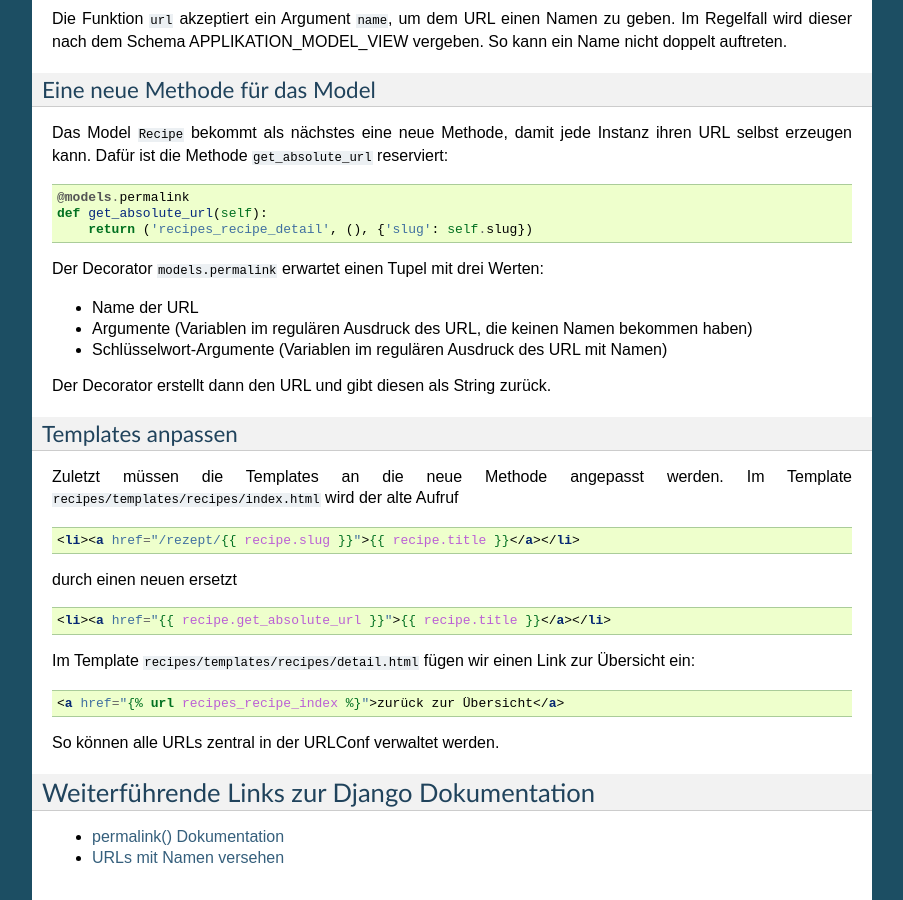
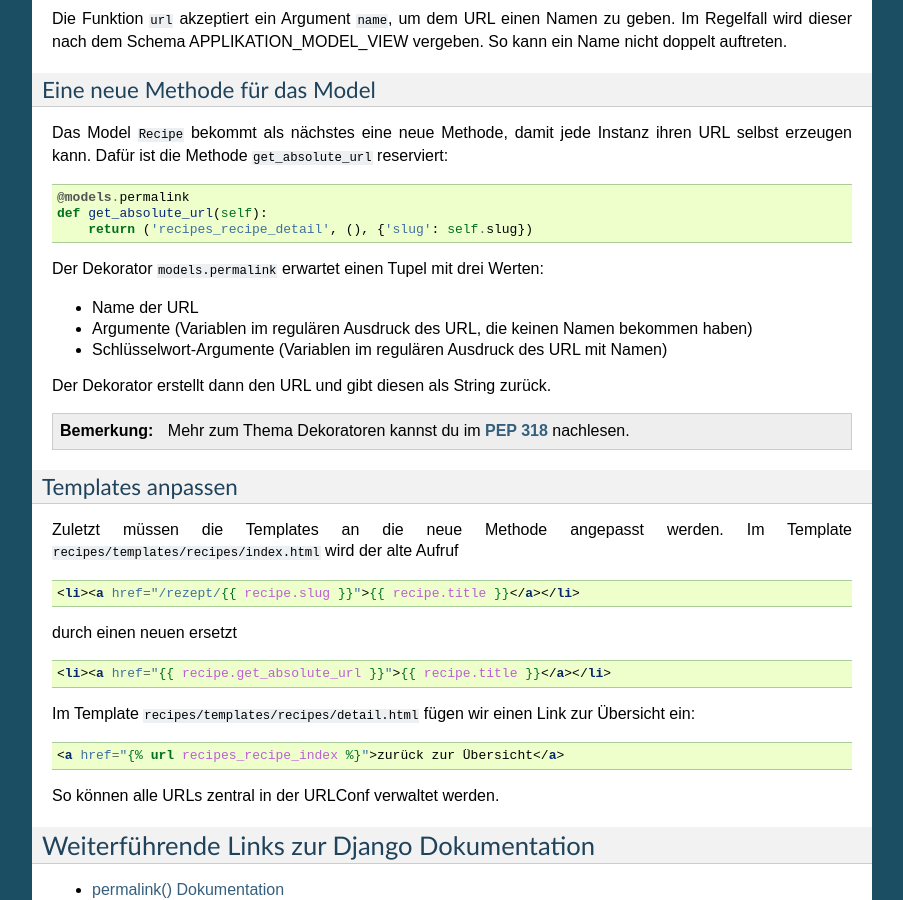
Before and after one commit to keimlink/django-workshop, a Sphinx documentation site: the page built from docs/ausbau/urls.rst, in a window 1280 px wide and 900 px high, scrolled down 1337 px. Shown: the whole window, without its empty margins (198-1101 px from the left). Built offline with Sphinx 7.4.7, drawn with Linux system fonts in a browser that asks for light colours.

Commit message:
Link zum PEP 318 eingefügt.

```diff
--- a/docs/ausbau/urls.rst
+++ b/docs/ausbau/urls.rst
@@ -90,14 +90,18 @@ Instanz ihren URL selbst erzeugen kann. Dafür ist die Methode
     def get_absolute_url(self):
         return ('recipes_recipe_detail', (), {'slug': self.slug})
 
-Der Decorator ``models.permalink`` erwartet einen Tupel mit drei Werten:
+Der Dekorator ``models.permalink`` erwartet einen Tupel mit drei Werten:
 
 * Name der URL
 * Argumente (Variablen im regulären Ausdruck des URL, die keinen Namen
   bekommen haben)
 * Schlüsselwort-Argumente (Variablen im regulären Ausdruck des URL mit Namen)
 
-Der Decorator erstellt dann den URL und gibt diesen als String zurück.
+Der Dekorator erstellt dann den URL und gibt diesen als String zurück.
+
+..  note::
+
+    Mehr zum Thema Dekoratoren kannst du im :pep:`318` nachlesen.
 
 Templates anpassen
 ------------------
```
